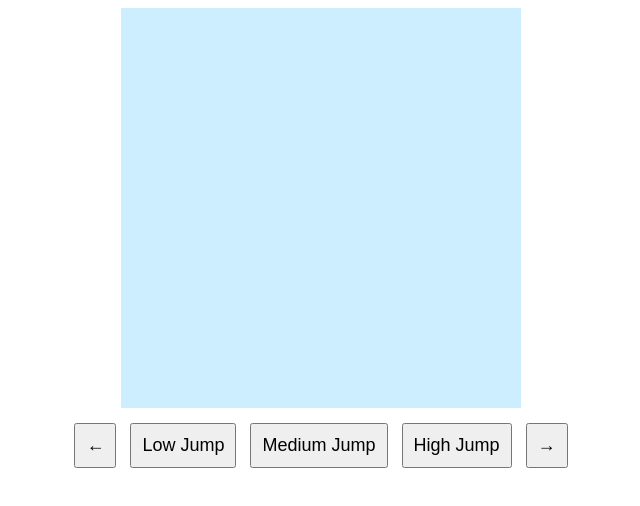
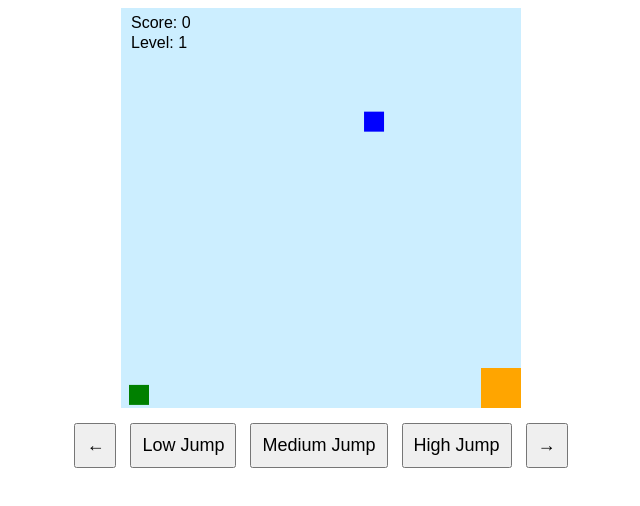
Before and after one commit to kaalus209/Kissapeli3, a plain HTML site: page index.html in a window 1280 px wide. Shown: the whole page, without its empty margins (319-959 px from the left). Drawn offline with Linux system fonts and the light colour scheme.

Commit message:
Update index.html

```diff
--- a/index.html
+++ b/index.html
@@ -18,6 +18,6 @@
         <button id="jumpHighBtn">High Jump</button>
         <button id="rightBtn">→</button>
     </div>
-    <script src="game_v7.js"></script>
+    <script src="game_v6.js"></script>
 </body>
 </html>
```
